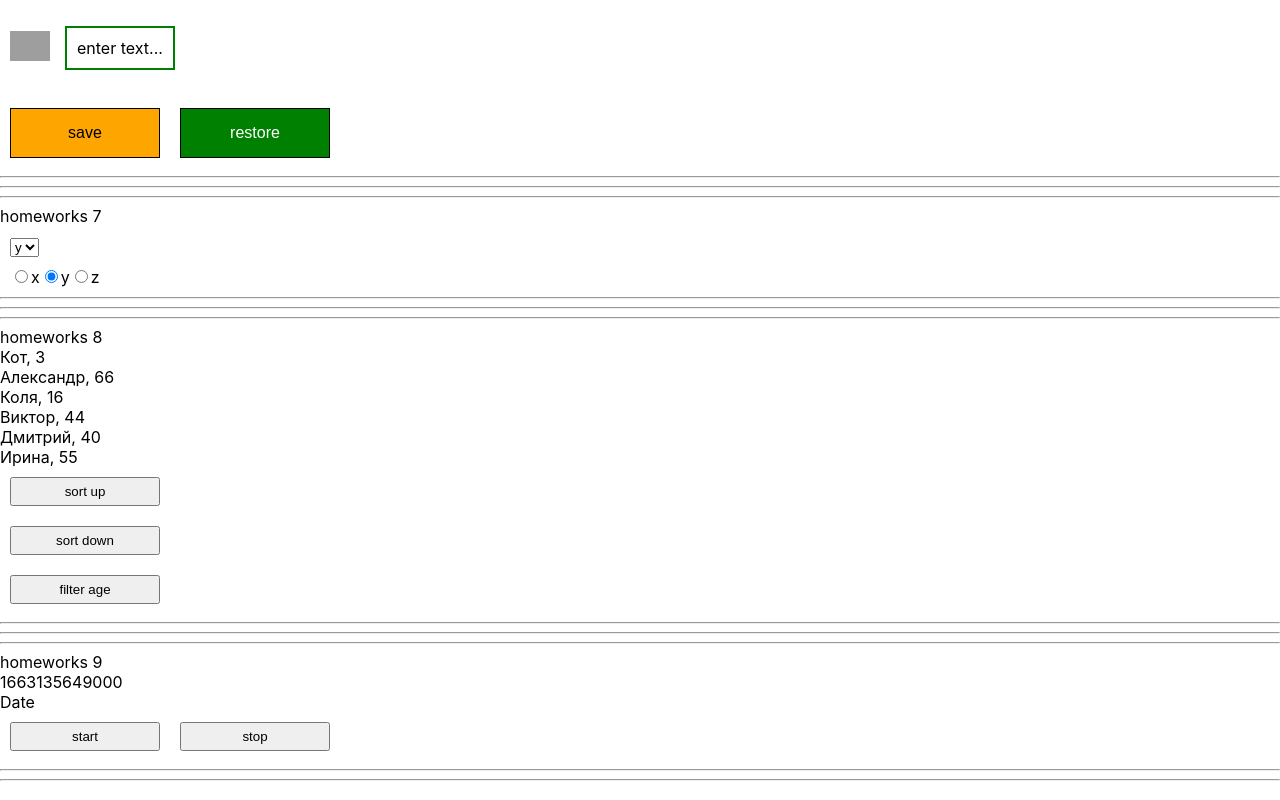
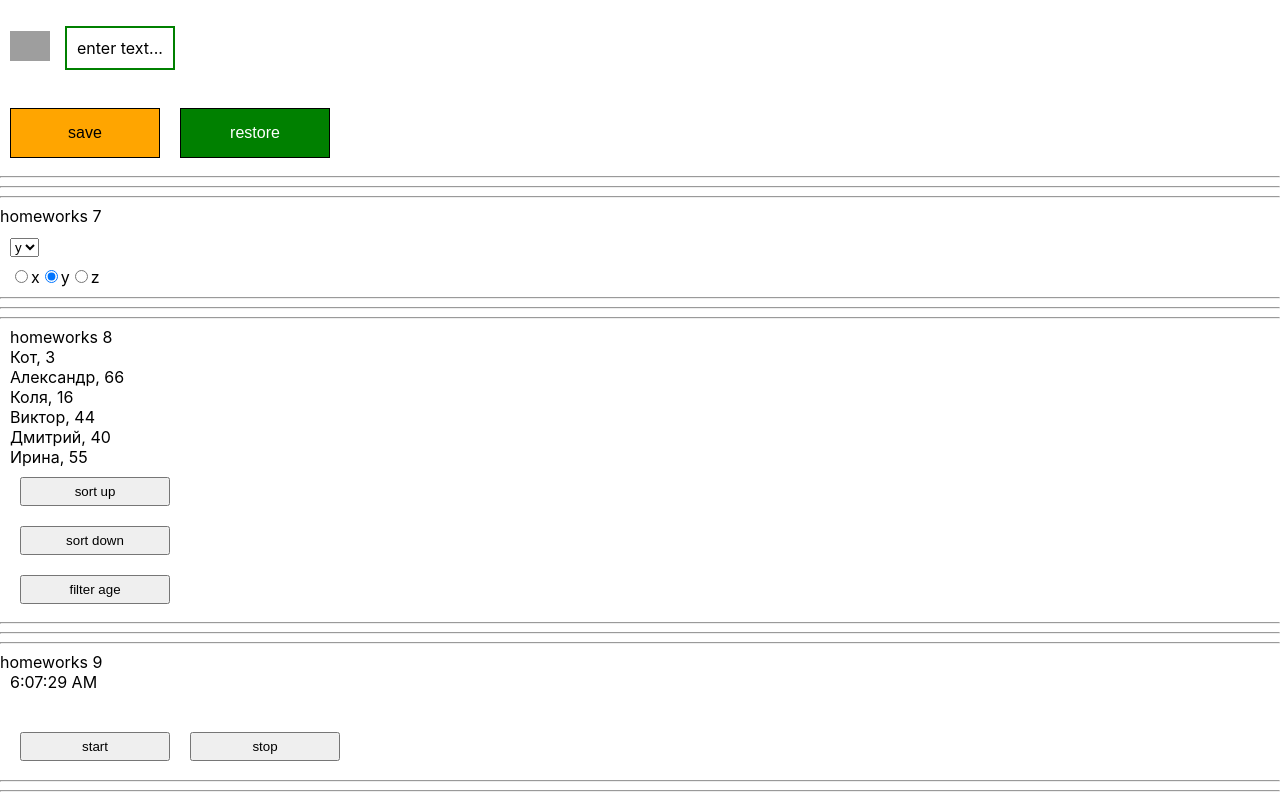
Before and after one commit to Crash2022/Samurai-Homeworks, a React (Create React App) app: page /#/pre-junior in a window 1280 px wide. Shown: the part 1248-2048 px from the top of the page. Built offline with nearby package versions, Linux system fonts and the light colour scheme; grey boxes are pictures that could not be loaded.

Commit message:
hw9 done

```diff
--- a/src/p2-homeworks/h8/HW8.tsx
+++ b/src/p2-homeworks/h8/HW8.tsx
@@ -35,6 +35,7 @@ function HW8() {
     return (
         <div>
             <hr/>
+            <div style={{marginLeft: '10px'}}>
                 homeworks 8
 
                 {/*should work (должно работать)*/}
@@ -45,7 +46,7 @@ function HW8() {
                 <div><SuperButton onClick={sortUp}>sort up</SuperButton></div>
                 <div><SuperButton onClick={sortDown}>sort down</SuperButton></div>
                 <div><SuperButton onClick={filterAge}>filter age</SuperButton></div>
-
+            </div>
             <hr/>
             {/*для личного творчества, могу проверить*/}
             {/*<AlternativePeople/>*/}
--- a/src/p2-homeworks/h9/Clock.tsx
+++ b/src/p2-homeworks/h9/Clock.tsx
@@ -2,50 +2,56 @@ import React, {useState} from 'react'
 import SuperButton from '../h4/common/c2-SuperButton/SuperButton'
 
 function Clock() {
-    const [timerId, setTimerId] = useState<number>(0)
-    const [date, setDate] = useState<Date>(new Date())
-    const [show, setShow] = useState<boolean>(true)
+    const [timerId, setTimerId] = useState<number>(0);
+    const [date, setDate] = useState<Date>(new Date());
+    const [show, setShow] = useState<boolean>(false);
 
     const stop = () => {
         // stop
+        //console.log('clear');
+        clearInterval(timerId);
     }
     const start = () => {
-        console.log('start')
-        stop()
+        // start
+        //console.log('start');
+        stop();
         const id: number = window.setInterval(() => {
-            // setDate
-        }, 1000)
-        setTimerId(id)
+            //setDate &&
+            setDate(new Date());
+        }, 1000);
+        setTimerId(id);
     }
 
     const onMouseEnter = () => {
         // show
+        setShow(true);
     }
     const onMouseLeave = () => {
         // close
+        setShow(false);
     }
 
-    const stringTime = date.getTime() // fix with date
-    const stringDate = 'Date' // fix with date
+    const stringTime = date.toLocaleTimeString(); // fix with date
+    //const stringTime = date.getHours() + ':' + date.getMinutes() + ':' + date.getSeconds(); // fix with date
+    const stringDate = date.toLocaleDateString(); // fix with date
 
     return (
-        <div>
-            <div
+        <div style={{height: '100px', marginLeft: '10px'}}>
+            <div style={{height: '50px'}}
                  onMouseEnter={onMouseEnter}
                  onMouseLeave={onMouseLeave}
             >
                 {stringTime}
-            </div>
 
                 {show && (
                     <div>
                         {stringDate}
                     </div>
                 )}
+            </div>
 
             <SuperButton onClick={start}>start</SuperButton>
             <SuperButton onClick={stop}>stop</SuperButton>
-
         </div>
     )
 }
```
Lines whose indentation alone changed are shown as unchanged.
